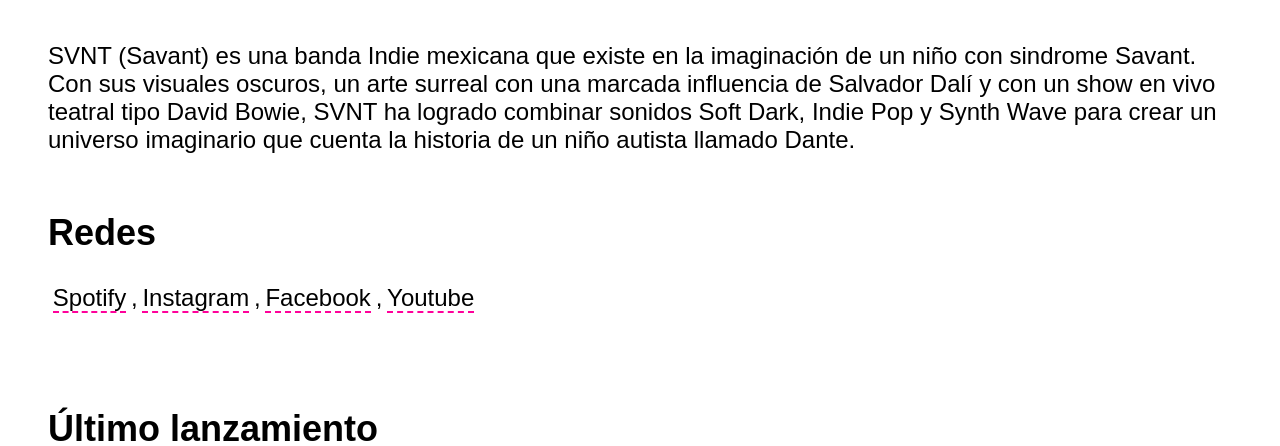
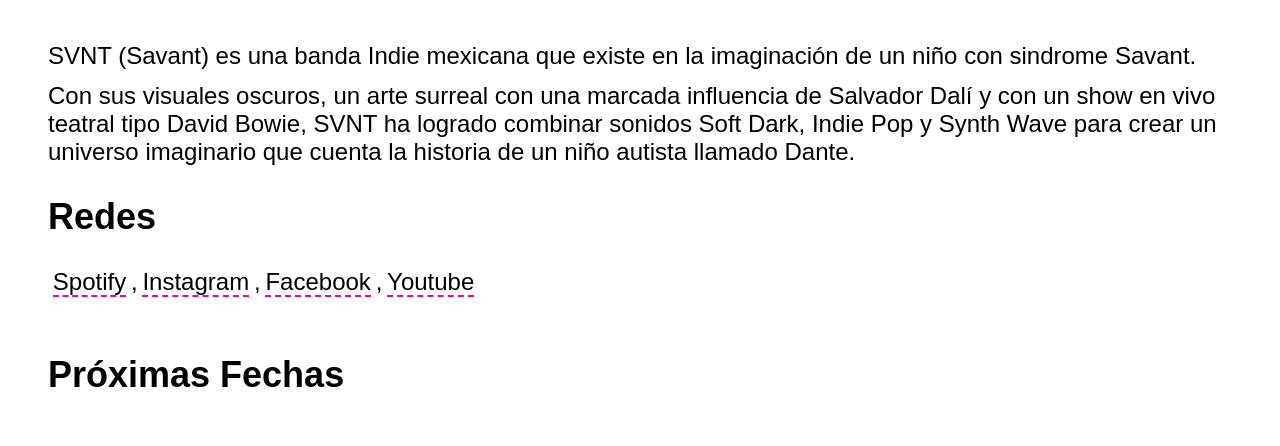
Before and after one commit to germanrdz/svnt.mx, a Next.js app: page / in a window 1280 px wide. Shown: the part 144-590 px from the top of the page. Built offline with nearby package versions, Linux system fonts and the light colour scheme; a web font is replaced by a local one.

Commit message:
Adding songkick tourbox

```diff
--- /dev/null
+++ b/components/TourBox.js
@@ -0,0 +1,20 @@
+const TourBox = () => (
+  <>
+    <a
+      href="https://www.songkick.com/artists/9382304"
+      className="songkick-widget"
+      data-theme="light"
+      data-font-color="#000"
+      data-background-color="#fff"
+      data-locale="es"
+      style={{
+        border: 0,
+      }}
+    >
+      <h2>Próximas Fechas</h2>
+    </a>
+    <script src="//widget.songkick.com/9382304/widget.js"></script>
+  </>
+);
+
+export default TourBox;
--- a/components/Video.js
+++ b/components/Video.js
@@ -2,8 +2,8 @@
 import { css } from "@emotion/react";
 
 const squareStyle = css`
-  width: 300px;
-  height: 300px;
+  width: 280px;
+  height: 280px;
 
   margin: 5px;
 `;
@@ -16,7 +16,7 @@
     position: relative;
     width: 100%;
 
-    max-width: 900px;
+    max-width: 1200px;
 
     ${({ square }) => (square ? squareStyle : ``)}
   }
--- a/components/styled/P.js
+++ b/components/styled/P.js
@@ -1,6 +1,7 @@
 import styled from "@emotion/styled";
 
 const Container = styled.div`
+  margin-top: 0.5em;
   ${({ small }) => (small ? "font-size: 0.8em" : ``)}
 `;
 
--- a/pages/index.js
+++ b/pages/index.js
@@ -4,6 +4,7 @@
 import SpotifyFollow from "../components/SpotifyFollow";
 import P from "../components/styled/P";
 import Video from "../components/Video";
+import TourBox from "../components/TourBox";
 
 const Container = styled.div`
   max-width: 1200px;
@@ -16,6 +17,12 @@
 
 const Center = styled.div`
   text-align: center;
+`;
+
+const HeaderGrid = styled.div`
+  display: grid;
+  grid-template-columns: 1fr 0.5fr;
+  grid-gap: 2em;
 `;
 
 const Home = () => (
@@ -34,6 +41,7 @@
           height={100}
         />
       </Center>
+
       <P>
         SVNT (Savant) es una banda Indie mexicana que existe en la imaginación
         de un niño con sindrome Savant.
@@ -45,10 +53,7 @@
         universo imaginario que cuenta la historia de un niño autista llamado
         Dante.
       </P>
-      {/* <P>
-        <SpotifyFollow />
-      </P> */}
-      <br />
+
       <P>
         <h2>Redes</h2>
         <a href="https://open.spotify.com/artist/0kyOA8rutuOL3DwaveHsnG?si=UxzKAelZTgGsd7ho2Af80w">
@@ -58,6 +63,8 @@
         <a href="https://www.facebook.com/SVNTMX">Facebook</a>,
         <a href="https://www.youtube.com/c/SVNTMX">Youtube</a>
       </P>
+
+      <TourBox />
     </Section>
 
     <Section>
--- a/shared/styles.js
+++ b/shared/styles.js
@@ -1,8 +1,6 @@
 import { css, Global } from "@emotion/react";
-import styled from "@emotion/styled";
 
 const styles = css`
-  /* @import url("https://fonts.googleapis.com/css2?family=DotGothic16&display=swap"); */
   @import url("https://fonts.googleapis.com/css2?family=Zen+Kaku+Gothic+Antique&display=swap");
 
   html,
@@ -12,7 +10,6 @@
     background: #fff;
     min-height: 100%;
 
-    /* font-family: "DotGothic16", sans-serif; */
     font-family: "Zen Kaku Gothic Antique", sans-serif;
     font-size: 24px;
     color: #000;
@@ -24,7 +21,6 @@
 
   a {
     color: #000;
-    /* background-color: #fe019a; */
     margin: 0.2em;
 
     text-decoration: none;
```
